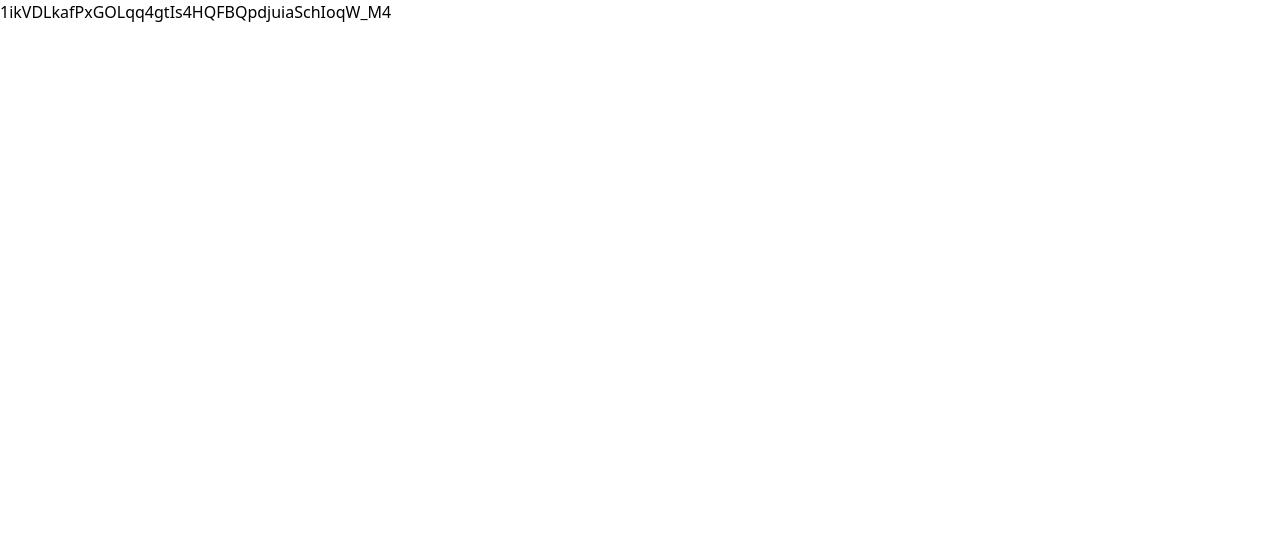
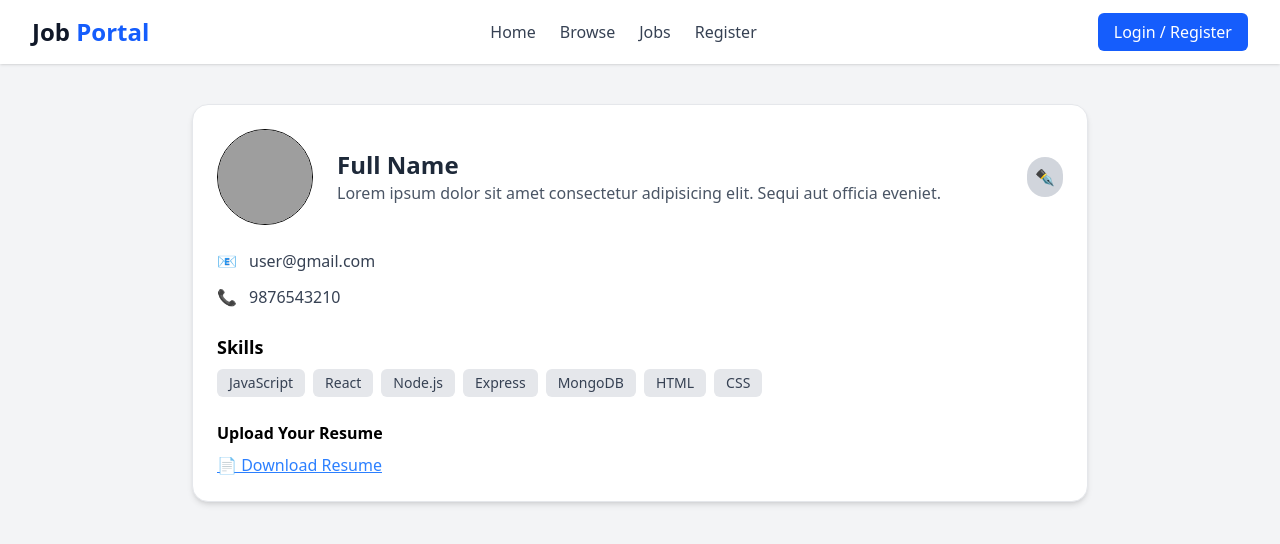
Before and after one commit to viveka941/JobPortal, a React (Vite) app in the folder Frontend/: page /profile in a window 1280 px wide. Shown: the top 544 px of the page. Built offline with nearby package versions, Linux system fonts and the light colour scheme; grey boxes are pictures that could not be loaded.

Commit message:
feat: implement UserProfileShow component with user details, skills, and resume section

```diff
--- a/Frontend/src/component/authentication/UserProfileShow.jsx
+++ b/Frontend/src/component/authentication/UserProfileShow.jsx
@@ -1,9 +1,110 @@
-import React from 'react'
+import React from "react";
+import { useSelector } from "react-redux";
+import Navbar from "../Navbar";
 
 export default function UserProfileShow() {
+  const { user } = useSelector((store) => store.auth);
+  const skills = [
+    "JavaScript",
+    "React",
+    "Node.js",
+    "Express",
+    "MongoDB",
+    "HTML",
+    "CSS",
+  ];
+  const isResume = true; // Change this based on user data
+  const resumeLink = "http://resume.com"; // Replace with actual user resume link
+
   return (
-    <div>
-      1ikVDLkafPxGOLqq4gtIs4HQFBQpdjuiaSchIoqW_M4
+    <div className="bg-gray-100 min-h-screen">
+      <Navbar />
+      <div className="max-w-4xl mx-auto mt-10 p-6 bg-white border border-gray-200 rounded-2xl shadow-md hover:shadow-yellow-400 transition">
+        <div className="flex items-center gap-6">
+          {/* Profile Image */}
+          <div className="w-24 h-24">
+            <img
+              src={
+                user?.profilePic ||
+                "https://cdn-icons-png.flaticon.com/512/149/149071.png"
+              }
+              alt="Profile"
+              className="w-full h-full rounded-full object-cover border"
+            />
+          </div>
+
+          {/* User Details */}
+          <div className="flex-1">
+            <h1 className="font-semibold text-2xl text-gray-800">
+              {user?.fullName || "Full Name"}
+            </h1>
+            <p className="text-gray-600">
+              {user?.bio ||
+                "Lorem ipsum dolor sit amet consectetur adipisicing elit. Sequi aut officia eveniet."}
+            </p>
+          </div>
+
+          {/* Edit Button */}
+          <button className="bg-gray-300 p-2 rounded-full hover:bg-gray-400 transition">
+            ✒️
+          </button>
+        </div>
+
+        {/* Contact Info */}
+        <div className="mt-6 space-y-3">
+          <div className="flex items-center gap-3 text-gray-700">
+            📧{" "}
+            <span className="font-medium">
+              {user?.email || "user@gmail.com"}
+            </span>
+          </div>
+          <div className="flex items-center gap-3 text-gray-700">
+            📞{" "}
+            <span className="font-medium">
+              {user?.phoneNumber || "9876543210"}
+            </span>
+          </div>
+        </div>
+
+        {/* Skills Section */}
+        <div className="mt-6">
+          <h1 className="text-lg font-semibold">Skills</h1>
+          <div className="flex flex-wrap gap-2 mt-2">
+            {skills.length > 0
+              ? skills.map((skill, index) => (
+                  <span
+                    key={index}
+                    className="px-3 py-1 bg-gray-200 text-gray-700 rounded-md text-sm"
+                  >
+                    {skill}
+                  </span>
+                ))
+              : "NA"}
+          </div>
+        </div>
+
+        {/* Resume Upload/Download Section */}
+        <div className="mt-6">
+          <label className="text-md font-bold block mb-2">
+            Upload Your Resume
+          </label>
+          <div>
+            {isResume ? (
+              <a
+                href={resumeLink}
+                target="_blank"
+                rel="noopener noreferrer"
+                download="resume.pdf"
+                className="text-blue-500 underline hover:text-blue-700 transition"
+              >
+                📄 Download Resume
+              </a>
+            ) : (
+              <span className="text-gray-500">No Resume Found</span>
+            )}
+          </div>
+        </div>
+      </div>
     </div>
-  )
+  );
 }
```
